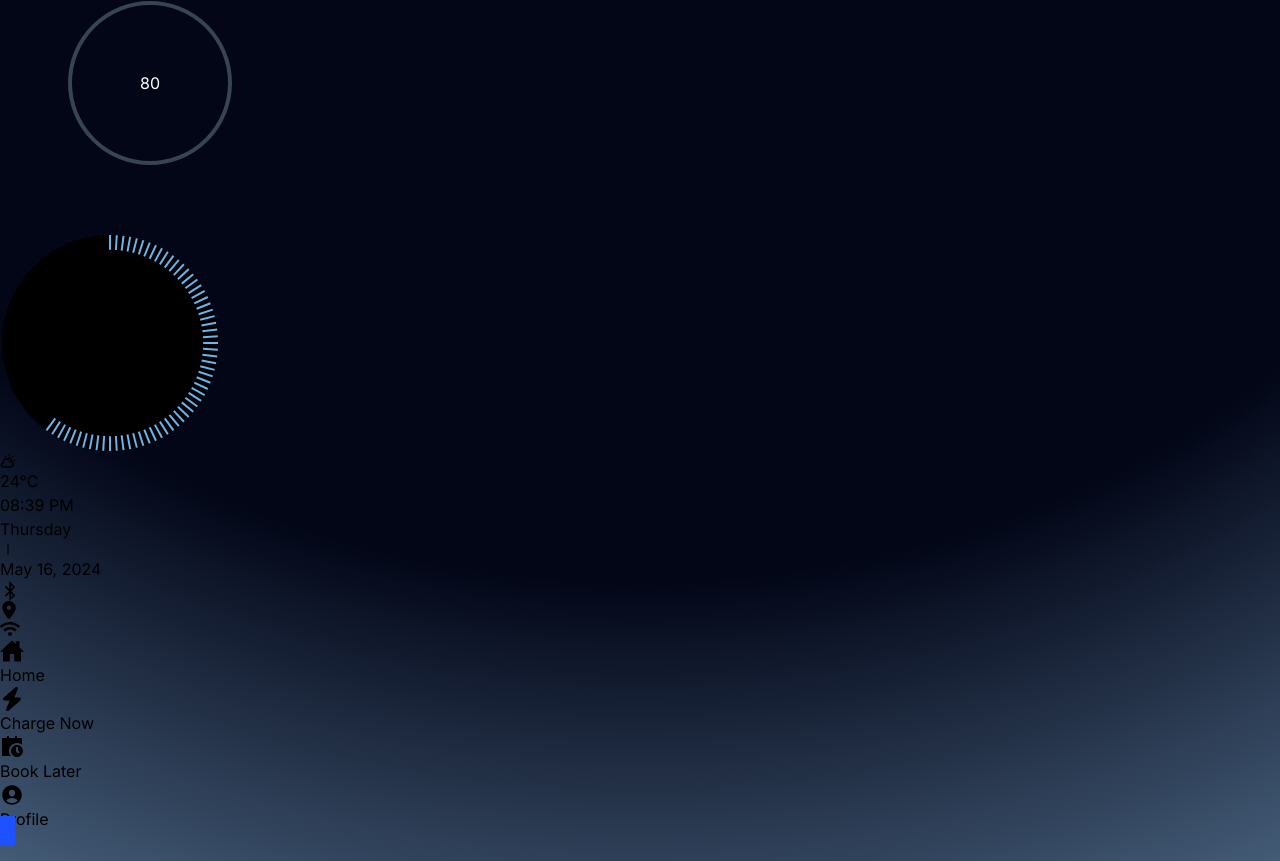
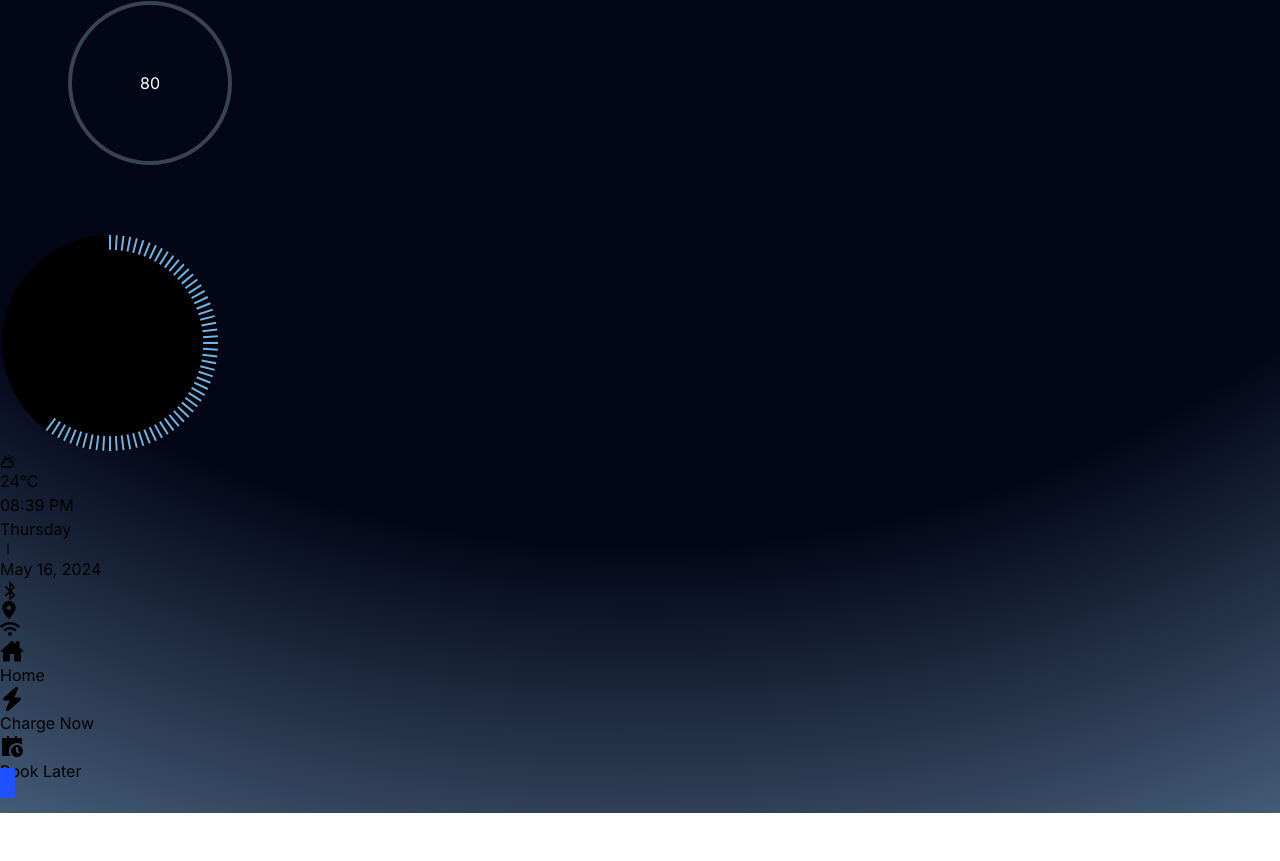
Before and after one commit to dxyaa/Charge-Z, a Next.js app: page / in a window 1280 px wide. Shown: the part 265-1126 px from the top of the page. After the commit the page ends 1078 px from the top, so only its background shows below. Built offline with nearby package versions, Linux system fonts and the light colour scheme.

Commit message:
updated footer/navbar

```diff
--- a/src/pages/homePage.tsx
+++ b/src/pages/homePage.tsx
@@ -243,11 +243,11 @@ const HomePage = () => {
           </div>
         </div>
         <div
-          className={`absolute bottom-5 w-full px-48    ${
+          className={`absolute bottom-5 w-1/2 px-48    ${
             videoFinished ? "opacity-100 ease-out" : "opacity-0 ease-in"
           }`}
         >
-          <div className="rounded-md bg-gray-800 flex justify-center items-center h-16 flex-row space-x-2">
+          <div className="rounded-xl bg-gray-800 flex justify-center items-center h-16 flex-row space-x-2">
             <Link
               href="/"
               className="p-2 rounded-md flex items-center group hover:bg-gray-700"
@@ -269,13 +269,13 @@ const HomePage = () => {
               <RiCalendarScheduleFill size={24} className="mr-2" />
               <span className="hidden group-hover:inline  ">Book Later</span>
             </Link>
-            <Link
+            {/*<Link
               href="/profile"
               className="p-2 rounded-md flex items-center group hover:bg-gray-700"
             >
               <IoPersonCircle size={24} className="mr-2" />
               <span className="hidden group-hover:inline  ">Profile</span>
-            </Link>
+            </Link>*/}
           </div>
         </div>
       </div>
```
Also changed, not shown: src/pages/bookLater.tsx (+6 -4 lines).
